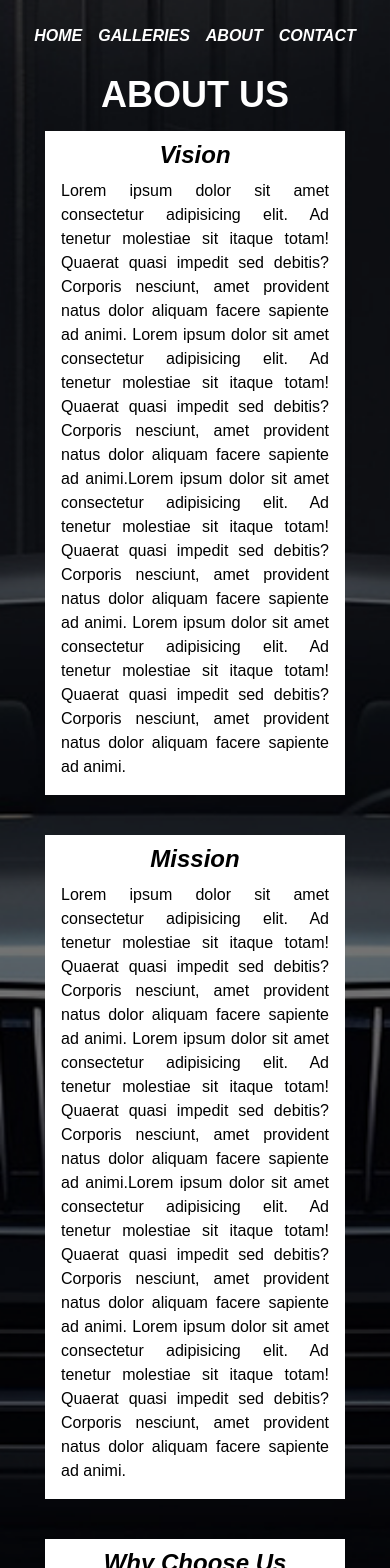
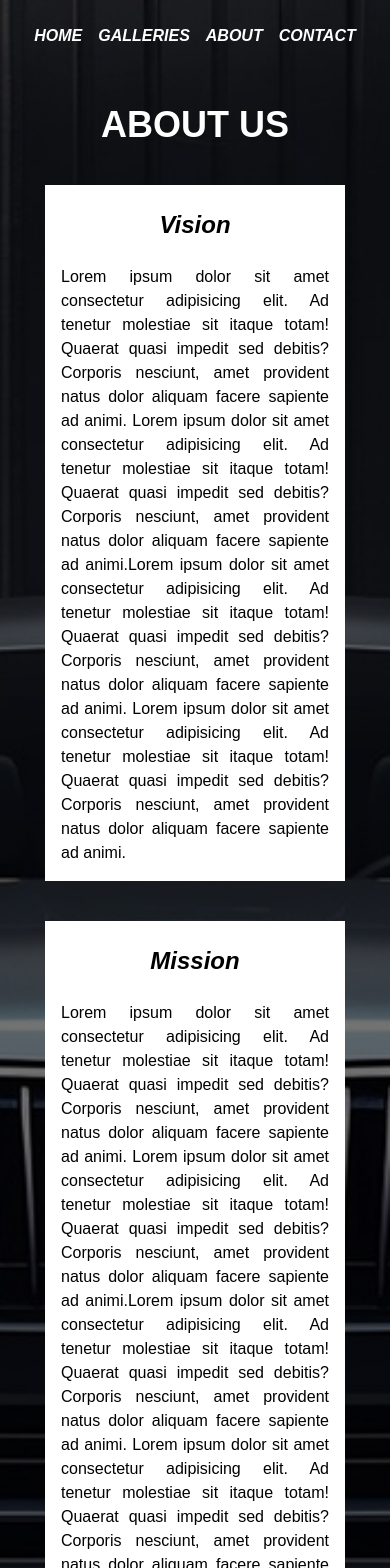
Before and after one commit to davidyusaku-13/nusabarong, a Next.js app: page /about in a window 390 px wide. Shown: the top 1568 px of the page. Built offline with nearby package versions, Linux system fonts and the light colour scheme.

Commit message:
fixed unresponsiveness

```diff
--- a/app/about/page.tsx
+++ b/app/about/page.tsx
@@ -3,14 +3,14 @@ import AboutCard from "@/components/AboutCard";
 export default function About() {
   return (
     <>
-      <section className="bg-[url(/bg_contact.png)] bg-center bg-cover w-full min-h-[94vh] flex flex-col justify-start items-center sm:pt-32 pt-[75px] text-white">
-        <p className="font-extrabold 2xl:text-[96px] xl:text-[60px] sm:text-[40px] text-4xl">
+      <section className="bg-[url(/bg_contact.png)] bg-center bg-cover w-full min-h-[94vh] flex flex-col justify-start items-center pt-[105px] text-white">
+        <p className="font-extrabold 2xl:text-[72px] xl:text-[60px] sm:text-[40px] text-4xl">
           ABOUT US
         </p>
-        <div className="my-auto flex flex-wrap lg:flex-col xl:flex-row justify-center items-center sm:gap-6 gap-2">
+        <div className="mt-6 flex flex-wrap lg:flex-col xl:flex-row justify-center items-center xl:gap-6 gap-2 mb-6">
           <AboutCard title={"Vision"} />
           <AboutCard title={"Mission"} />
-          <AboutCard title={"Why Choose Us"} />
+          <AboutCard title={"Why Choose Us?"} />
         </div>
       </section>
     </>
--- a/app/galleries/page.tsx
+++ b/app/galleries/page.tsx
@@ -8,7 +8,7 @@ export default function Galleries() {
       <div className="pt-[75px] min-h-[94vh] text-white bg-gradient-to-b from-[#4A4A4A] via-[#2C2C2C] to-[#1A1A1A] flex flex-col">
         <GalleriesNavbar />
 
-        <div className="p-[30px] grid 2xl:grid-cols-5 xl:grid-cols-4 lg:grid-cols-3 md:grid-cols-2 gap-4">
+        <div className="p-[30px] grid 2xl:grid-cols-5 xl:grid-cols-4 lg:grid-cols-3 md:grid-cols-2 grid-cols-1 place-items-center gap-4">
           <GalleriesCard />
           <GalleriesCard />
           <GalleriesCard />
--- a/components/AboutCard.tsx
+++ b/components/AboutCard.tsx
@@ -8,7 +8,7 @@ export default function AboutCard({ title }: AboutCardProps) {
   return (
     <>
       <div className="sm:w-[500px] w-[300px] min-h-[550px] bg-white text-black sm:px-12 sm:pt-4 sm:pb-4 px-4 pb-4 flex flex-col sm:my-6 my-4">
-        <p className="text-center font-bold text-2xl my-2 sm:text-[50px] italic">
+        <p className="text-center font-bold text-2xl my-6 sm:text-5xl italic">
           {title}
         </p>
         <p className="text-justify">
--- a/components/Featured.tsx
+++ b/components/Featured.tsx
@@ -6,11 +6,11 @@ export default function Featured() {
     <>
       <div className="bg-black text-white flex flex-col w-full min-h-[94vh] pb-8">
         <div className="my-24 justify-center items-center text-center">
-          <p className="sm:text-[64px] text-3xl font-extrabold">
+          <p className="lg:text-[64px] md:text-[42px] text-3xl font-extrabold">
             FEATURED PRODUCTS
           </p>
         </div>
-        <div className="flex flex-wrap justify-center gap-8">
+        <div className="flex flex-wrap xl:flex-row xl:justify-center flex-col justify-start items-center gap-8">
           <FeaturedCard />
           <FeaturedCard />
           <FeaturedCard />
--- a/components/FilterAndSearch.tsx
+++ b/components/FilterAndSearch.tsx
@@ -26,7 +26,7 @@ export default function FilterAndSearch() {
           type="text"
           name="search"
           id="search"
-          className="bg-transparent text-white placeholder:text-white text-[20px] border border-white text-sm rounded-lg 2xl:w-[230px] md:w-[120px] w-[120px] p-1"
+          className="bg-transparent text-white placeholder:text-white text-[20px] border border-white text-sm rounded-lg 2xl:w-[230px] md:w-[120px] w-[80px] p-1"
           placeholder="Search"
         />
       </div>
--- a/components/GalleriesNavbar.tsx
+++ b/components/GalleriesNavbar.tsx
@@ -15,13 +15,13 @@ export default function GalleriesNavbar() {
               width={96}
               height={79}
               alt="nbm_white.png"
-              className="hidden"
+              className="w-[60px] lg:w-[96px]"
             />
           </Link>
         </div>
         {/* TITLE */}
         <div className="mx-auto">
-          <p className="font-extrabold 2xl:text-8xl xl:text-7xl lg:text-5xl md:text-3xl">
+          <p className="font-extrabold 2xl:text-8xl xl:text-7xl lg:text-5xl md:text-3xl sm:text-[32px] text-[16px]">
             CAR GALLERIES
           </p>
         </div>
```
